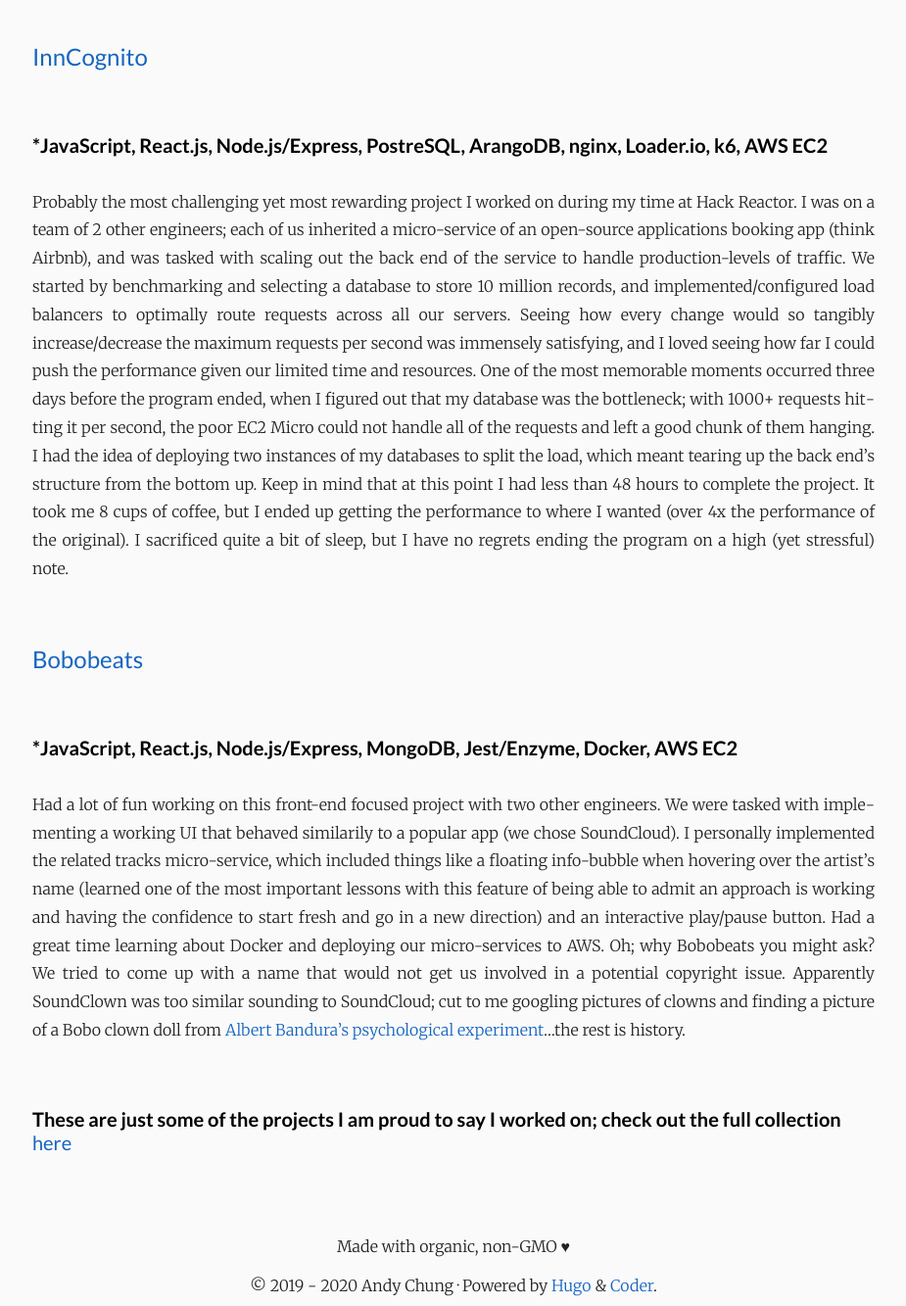
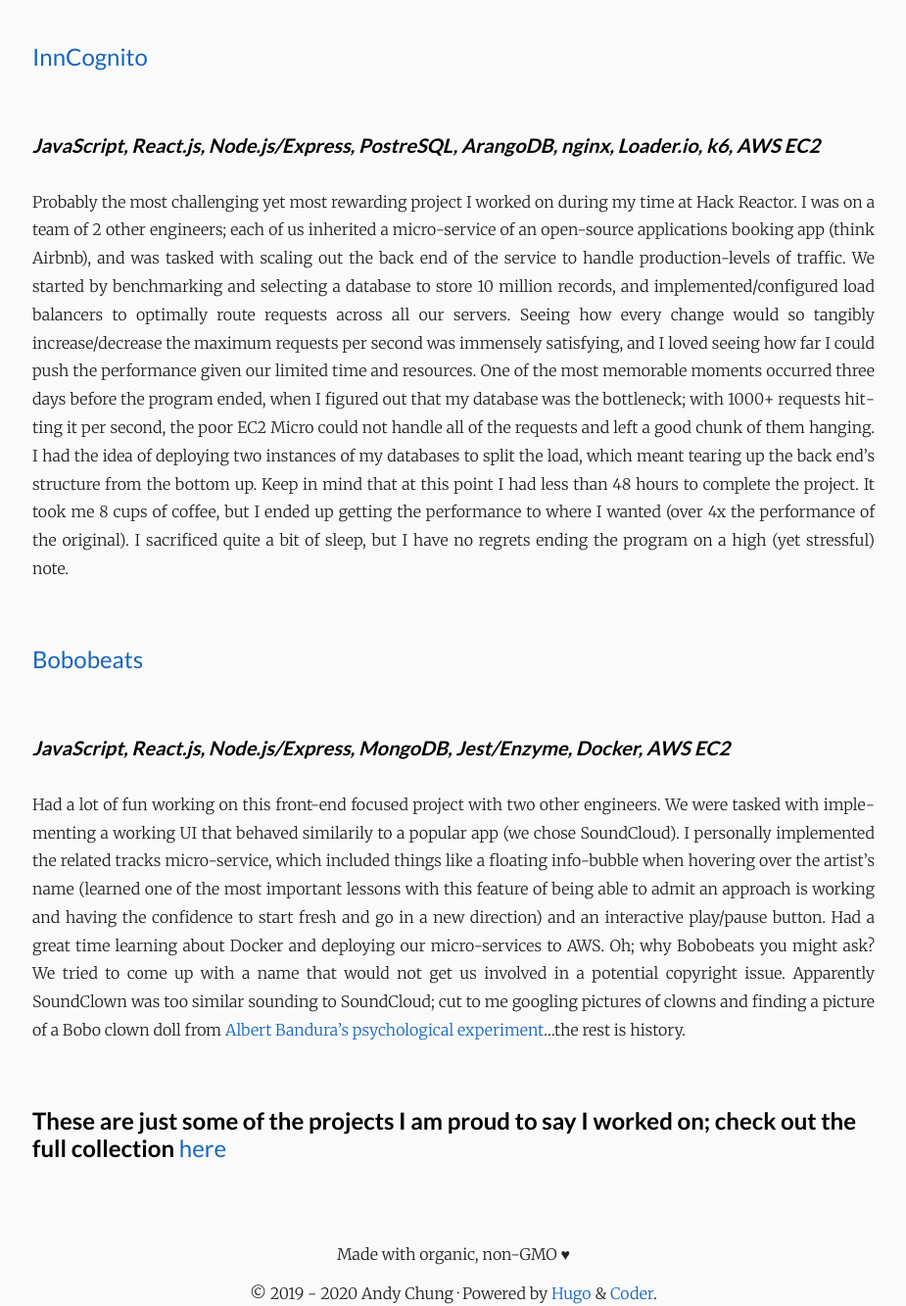
Before and after one commit to anchung333/anchung333.github.io, a plain HTML site: page projects/index.html in a window 1280 px wide. Shown: the part 1120-2453 px from the top of the page at 98% size, without its empty margins (177-1102 px from the left). Drawn offline with nearby package versions, Linux system fonts and the light colour scheme; a script that the page names is missing.

Commit message:
Fix italic syntax in projects

```diff
--- a/projects/index.html
+++ b/projects/index.html
@@ -131,12 +131,12 @@
 <h5 id="javascript-reactjs-nodejsexpress-heroku"><em>JavaScript, React.js, Node.js/Express, Heroku</em></h5>
 <p>After about 6 weeks through the Software Engineering Program at Hack Reactor, the long hours had drained my motivation to meal prep every week. Almost every day, my classmates and I would leave the classroom at 10pm or later, and the munchies were making their presence <em>very</em> felt. Problem was, most of us were unfamiliar with the Pioneer Square area, and we were not so fond of having to stare at a screen for another 20 minutes finding places open late. Hence this application was born; an easy way to roll the dice and make choosing a late-night spot much easier. This project was given a strict 24-hour time frame, as to reinforce the idea of being able to quickly develop a presentable, functional application. Being able to prioritize key functions and knowing how to efficiently debug issues were absolutely crucial. Working with the Yelp API had its challenges (turns out the request per second limit was very low), but without this app I probably would have never found and implemented <a href="https://codepen.io/nodws/pen/bdjwn">this cool neon sign theme</a>. Thanks to this app, I was able to find one of my favorite restaurants <a href="https://www.yelp.com/biz/hong-kong-bistro-seattle">Hong Kong Bistro</a> (make sure to get the Black Pepper Beef Spaghetti; it&rsquo;s soooo good).</p>
 <h3 id="inncognitohttpsgithubcominncognitoservice-info"><a href="https://github.com/InnCognito/service-info">InnCognito</a></h3>
-<h5 id="javascript-reactjs-nodejsexpress-postresql-arangodb-nginx-loaderio-k6-aws-ec2">*JavaScript, React.js, Node.js/Express, PostreSQL, ArangoDB, nginx, Loader.io, k6, AWS EC2</h5>
+<h5 id="javascript-reactjs-nodejsexpress-postresql-arangodb-nginx-loaderio-k6-aws-ec2"><em>JavaScript, React.js, Node.js/Express, PostreSQL, ArangoDB, nginx, Loader.io, k6, AWS EC2</em></h5>
 <p>Probably the most challenging yet most rewarding project I worked on during my time at Hack Reactor. I was on a team of 2 other engineers; each of us inherited a micro-service of an open-source applications booking app (think Airbnb), and was tasked with scaling out the back end of the service to handle production-levels of traffic. We started by benchmarking and selecting a database to store 10 million records, and implemented/configured load balancers to optimally route requests across all our servers. Seeing how every change would so tangibly increase/decrease the maximum requests per second was immensely satisfying, and I loved seeing how far I could push the performance given our limited time and resources. One of the most memorable moments occurred three days before the program ended, when I figured out that my database was the bottleneck; with 1000+ requests hitting it per second, the poor EC2 Micro could not handle all of the requests and left a good chunk of them hanging. I had the idea of deploying two instances of my databases to split the load, which meant tearing up the back end&rsquo;s structure from the bottom up. Keep in mind that at this point I had less than 48 hours to complete the project. It took me 8 cups of coffee, but I ended up getting the performance to where I wanted (over 4x the performance of the original). I sacrificed quite a bit of sleep, but I have no regrets ending the program on a high (yet stressful) note.</p>
 <h3 id="bobobeatshttpsgithubcombobobeatsrelated-songs"><a href="https://github.com/Bobobeats/related-songs">Bobobeats</a></h3>
-<h5 id="javascript-reactjs-nodejsexpress-mongodb-jestenzyme-docker-aws-ec2">*JavaScript, React.js, Node.js/Express, MongoDB, Jest/Enzyme, Docker, AWS EC2</h5>
+<h5 id="javascript-reactjs-nodejsexpress-mongodb-jestenzyme-docker-aws-ec2"><em>JavaScript, React.js, Node.js/Express, MongoDB, Jest/Enzyme, Docker, AWS EC2</em></h5>
 <p>Had a lot of fun working on this front-end focused project with two other engineers. We were tasked with implementing a working UI that behaved similarily to a popular app (we chose SoundCloud). I personally implemented the related tracks micro-service, which included things like a floating info-bubble when hovering over the artist&rsquo;s name (learned one of the most important lessons with this feature of being able to admit an approach is working and having the confidence to start fresh and go in a new direction) and an interactive play/pause button. Had a great time learning about Docker and deploying our micro-services to AWS. Oh; why Bobobeats you might ask? We tried to come up with a name that would not get us involved in a potential copyright issue. Apparently SoundClown was too similar sounding to SoundCloud; cut to me googling pictures of clowns and finding a picture of a Bobo clown doll from <a href="https://psychology.wikia.org/wiki/Bobo_doll_experiment">Albert Bandura&rsquo;s psychological experiment</a>&hellip;the rest is history.</p>
-<h5 id="these-are-just-some-of-the-projects-i-am-proud-to-say-i-worked-on-check-out-the-full-collection-herehttpsgithubcomanchung333">These are just some of the projects I am proud to say I worked on; check out the full collection <a href="https://github.com/anchung333">here</a></h5>
+<h3 id="these-are-just-some-of-the-projects-i-am-proud-to-say-i-worked-on-check-out-the-full-collection-herehttpsgithubcomanchung333">These are just some of the projects I am proud to say I worked on; check out the full collection <a href="https://github.com/anchung333">here</a></h3>
 
   </article>
 </section>
```
